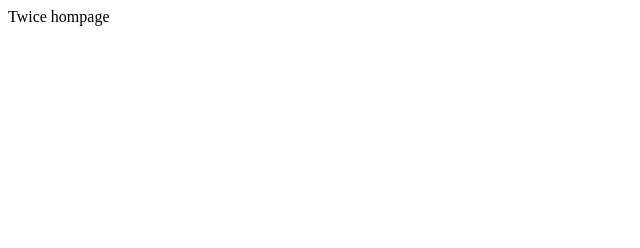
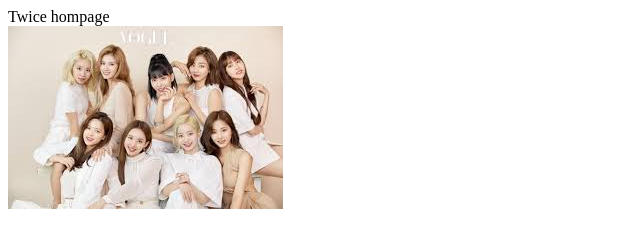
Before and after one commit to CnuLectureM/my-git-repository-2, a plain HTML site: page index.html in a window 1280 px wide. Shown: the whole page, without its empty margins (0-640 px from the left). Drawn offline with Linux system fonts and the light colour scheme.

Commit message:
Add pr-practixe.txt

```diff
--- a/index.html
+++ b/index.html
@@ -1,3 +1,4 @@
 <html>
 	<head>Twice hompage</head>
+	<div><img src='twice.jpg'></div>
 </html>
```
Also changed, not shown: pr-practixe.txt (added), twice.jpg (added).
